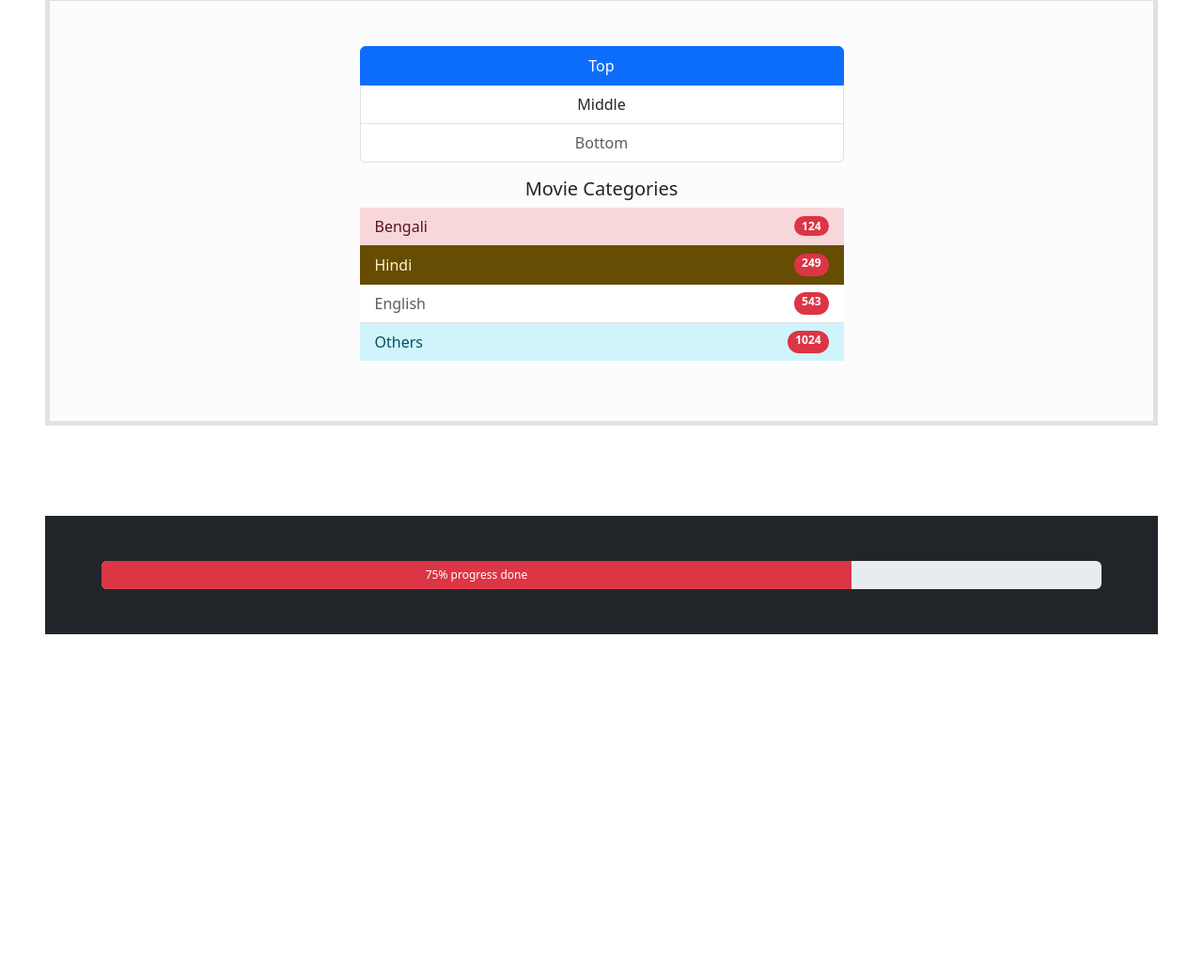
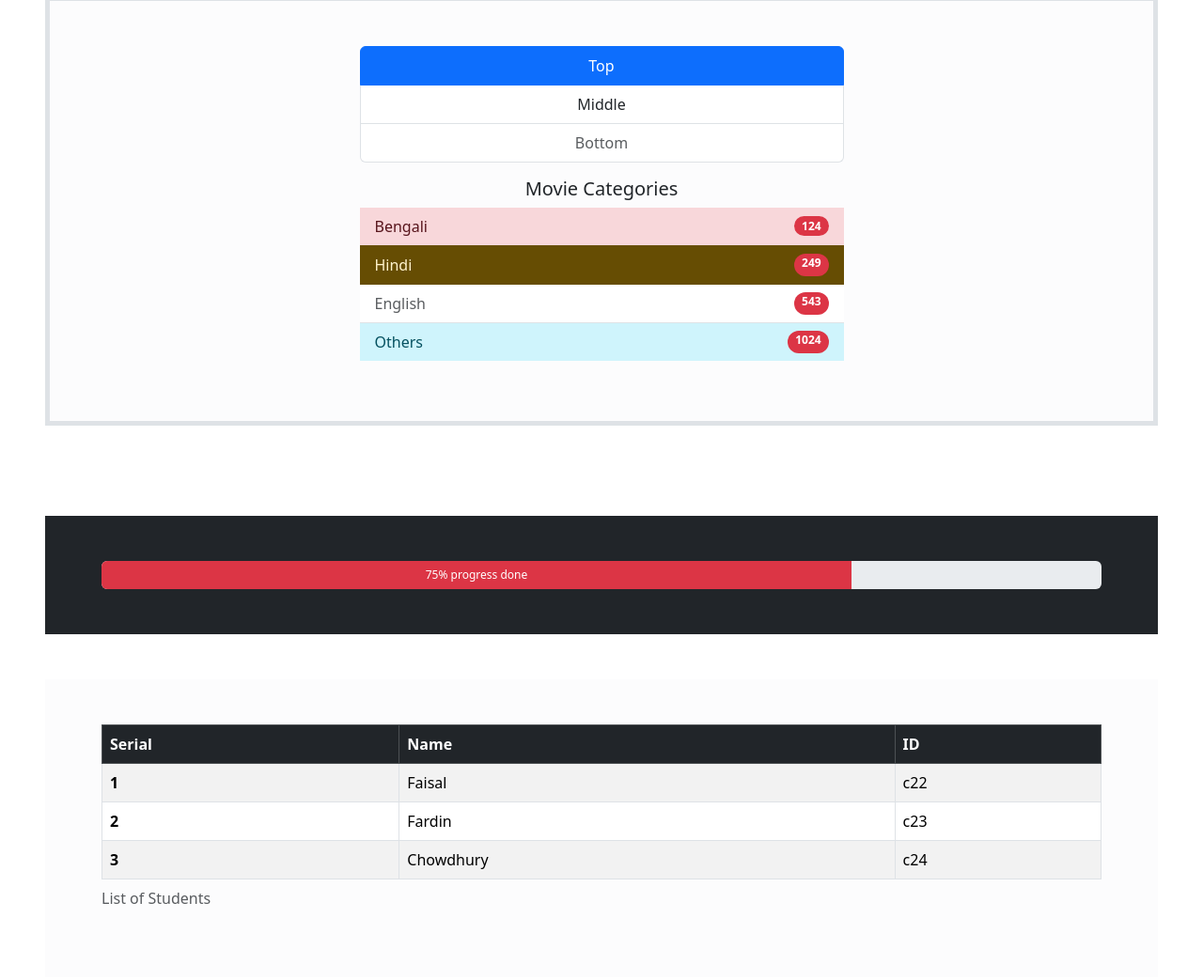
Before and after one commit to fardin-faisal/OSTAD-Assignment-M5, a plain HTML site: page index.html in a window 1280 px wide. Shown: the part 1824-2867 px from the top of the page at 94% size. Before the commit the page ends 2547 px from the top, so only its background shows below. Drawn offline with Linux system fonts and the light colour scheme.

Commit message:
A Table added

```diff
--- a/index.html
+++ b/index.html
@@ -272,11 +272,51 @@
       <div class="container">
         <div class="row">
           <div class="col-12">
-            <div class="progress" style="height: 30px;">
-              <div class="progress-bar bg-danger" style="width: 75%;">
+            <div class="progress" style="height: 30px">
+              <div class="progress-bar bg-danger" style="width: 75%">
                 75% progress done
               </div>
             </div>
+          </div>
+        </div>
+      </div>
+    </section>
+    <!--Table-->
+    <section class="bg bg-light-subtle m-5 p-5">
+      <div class="container">
+        <div class="row">
+          <div class="col-12">
+            <div class="table-responsive">
+              <table class="table table-bordered table-striped table-hover">
+                <caption>List of Students</caption>
+                <thead class="table-dark">
+                  <tr>
+                    <th scope="col">Serial</th>
+                    <th scope="col">Name</th>
+                    <th scope="col">ID</th>
+                  </tr>
+                </thead>
+                <tbody>
+                  <tr>
+                    <th scope="row">1</th>
+                    <td>Faisal</td>
+                    <td>c22</td>
+                  </tr>
+
+                  <tr>
+                    <th scope="row">2</th>
+                    <td>Fardin</td>
+                    <td>c23</td>
+                  </tr>
+                  <tr>
+                    <th scope="row">3</th>
+                    <td>Chowdhury</td>
+                    <td>c24</td>
+                  </tr>
+                </tbody>
+              </table>
+            </div>
+
           </div>
         </div>
       </div>
```
